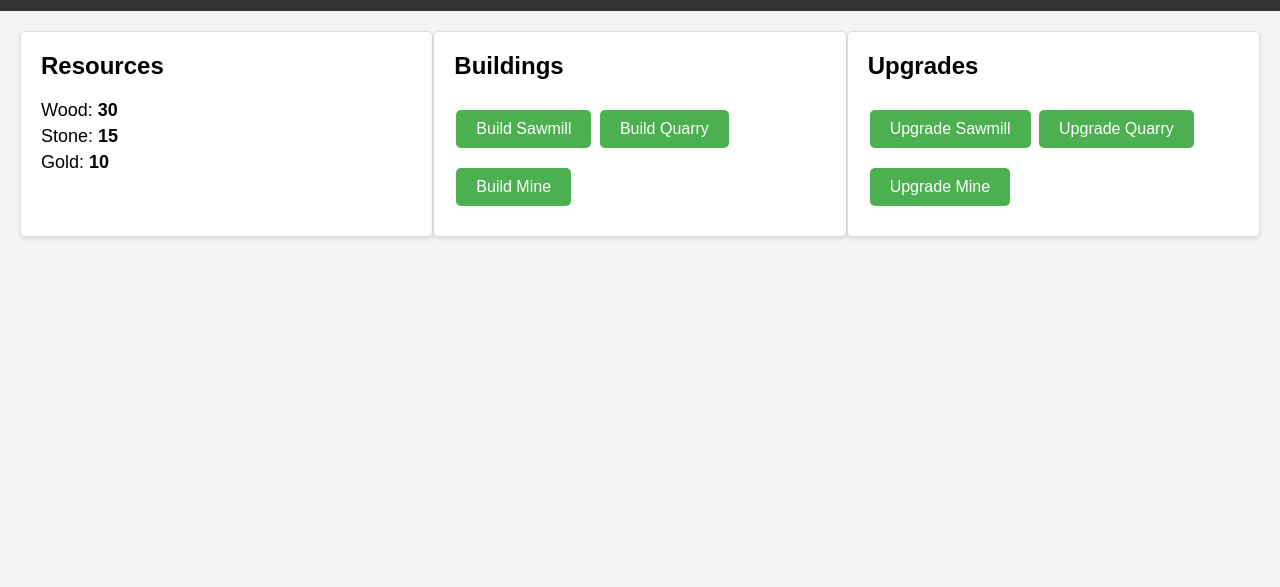
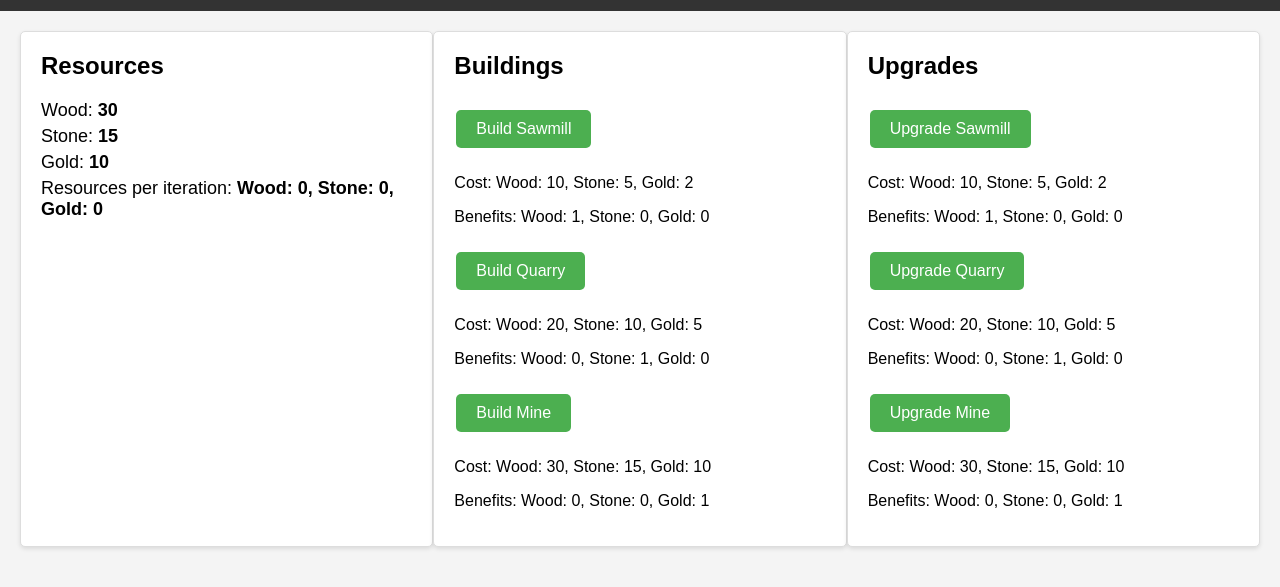
Before and after one commit to matzschmanski/workspace_spass, a plain HTML site: page index.html in a window 1280 px wide. Shown: the part 89-676 px from the top of the page. Drawn offline with Linux system fonts and the light colour scheme.

Commit message:
Give more insights about the game to players
Fixes #7

---

For more details, open the [Copilot Workspace session](https://copilot-workspace.githubnext.com/matzschmanski/workspace_spass/issues/7?shareId=XXXX-XXXX-XXXX-XXXX).

```diff
--- a/index.html
+++ b/index.html
@@ -16,18 +16,31 @@
             <p>Wood: <span id="wood">0</span></p>
             <p>Stone: <span id="stone">0</span></p>
             <p>Gold: <span id="gold">0</span></p>
+            <p>Resources per iteration: <span id="resources-per-iteration">0</span></p>
         </section>
         <section id="buildings">
             <h2>Buildings</h2>
             <button onclick="build('sawmill')">Build Sawmill</button>
+            <p>Cost: Wood: <span id="sawmill-cost-wood">10</span>, Stone: <span id="sawmill-cost-stone">5</span>, Gold: <span id="sawmill-cost-gold">2</span></p>
+            <p>Benefits: Wood: <span id="sawmill-benefit-wood">1</span>, Stone: <span id="sawmill-benefit-stone">0</span>, Gold: <span id="sawmill-benefit-gold">0</span></p>
             <button onclick="build('quarry')">Build Quarry</button>
+            <p>Cost: Wood: <span id="quarry-cost-wood">20</span>, Stone: <span id="quarry-cost-stone">10</span>, Gold: <span id="quarry-cost-gold">5</span></p>
+            <p>Benefits: Wood: <span id="quarry-benefit-wood">0</span>, Stone: <span id="quarry-benefit-stone">1</span>, Gold: <span id="quarry-benefit-gold">0</span></p>
             <button onclick="build('mine')">Build Mine</button>
+            <p>Cost: Wood: <span id="mine-cost-wood">30</span>, Stone: <span id="mine-cost-stone">15</span>, Gold: <span id="mine-cost-gold">10</span></p>
+            <p>Benefits: Wood: <span id="mine-benefit-wood">0</span>, Stone: <span id="mine-benefit-stone">0</span>, Gold: <span id="mine-benefit-gold">1</span></p>
         </section>
         <section id="upgrades">
             <h2>Upgrades</h2>
             <button onclick="upgrade('sawmill')">Upgrade Sawmill</button>
+            <p>Cost: Wood: <span id="sawmill-upgrade-cost-wood">10</span>, Stone: <span id="sawmill-upgrade-cost-stone">5</span>, Gold: <span id="sawmill-upgrade-cost-gold">2</span></p>
+            <p>Benefits: Wood: <span id="sawmill-upgrade-benefit-wood">1</span>, Stone: <span id="sawmill-upgrade-benefit-stone">0</span>, Gold: <span id="sawmill-upgrade-benefit-gold">0</span></p>
             <button onclick="upgrade('quarry')">Upgrade Quarry</button>
+            <p>Cost: Wood: <span id="quarry-upgrade-cost-wood">20</span>, Stone: <span id="quarry-upgrade-cost-stone">10</span>, Gold: <span id="quarry-upgrade-cost-gold">5</span></p>
+            <p>Benefits: Wood: <span id="quarry-upgrade-benefit-wood">0</span>, Stone: <span id="quarry-upgrade-benefit-stone">1</span>, Gold: <span id="quarry-upgrade-benefit-gold">0</span></p>
             <button onclick="upgrade('mine')">Upgrade Mine</button>
+            <p>Cost: Wood: <span id="mine-upgrade-cost-wood">30</span>, Stone: <span id="mine-upgrade-cost-stone">15</span>, Gold: <span id="mine-upgrade-cost-gold">10</span></p>
+            <p>Benefits: Wood: <span id="mine-upgrade-benefit-wood">0</span>, Stone: <span id="mine-upgrade-benefit-stone">0</span>, Gold: <span id="mine-upgrade-benefit-gold">1</span></p>
         </section>
     </main>
     <script src="script.js"></script>
--- a/script.js
+++ b/script.js
@@ -57,10 +57,33 @@ function payCost(cost) {
     resources.gold -= cost.gold;
 }
 
+function calculateResourcesPerIteration() {
+    let resourcesPerIteration = { wood: 0, stone: 0, gold: 0 };
+    for (let building in buildings) {
+        resourcesPerIteration.wood += buildings[building].production.wood * buildings[building].level;
+        resourcesPerIteration.stone += buildings[building].production.stone * buildings[building].level;
+        resourcesPerIteration.gold += buildings[building].production.gold * buildings[building].level;
+    }
+    return resourcesPerIteration;
+}
+
 function updateResourceDisplay() {
     document.getElementById("wood").innerText = resources.wood;
     document.getElementById("stone").innerText = resources.stone;
     document.getElementById("gold").innerText = resources.gold;
+
+    let resourcesPerIteration = calculateResourcesPerIteration();
+    document.getElementById("resources-per-iteration").innerText = `Wood: ${resourcesPerIteration.wood}, Stone: ${resourcesPerIteration.stone}, Gold: ${resourcesPerIteration.gold}`;
+
+    for (let building in buildings) {
+        document.getElementById(`${building}-cost-wood`).innerText = buildings[building].cost.wood;
+        document.getElementById(`${building}-cost-stone`).innerText = buildings[building].cost.stone;
+        document.getElementById(`${building}-cost-gold`).innerText = buildings[building].cost.gold;
+
+        document.getElementById(`${building}-benefit-wood`).innerText = buildings[building].production.wood;
+        document.getElementById(`${building}-benefit-stone`).innerText = buildings[building].production.stone;
+        document.getElementById(`${building}-benefit-gold`).innerText = buildings[building].production.gold;
+    }
 }
 
 setInterval(gatherResources, 500);
```
